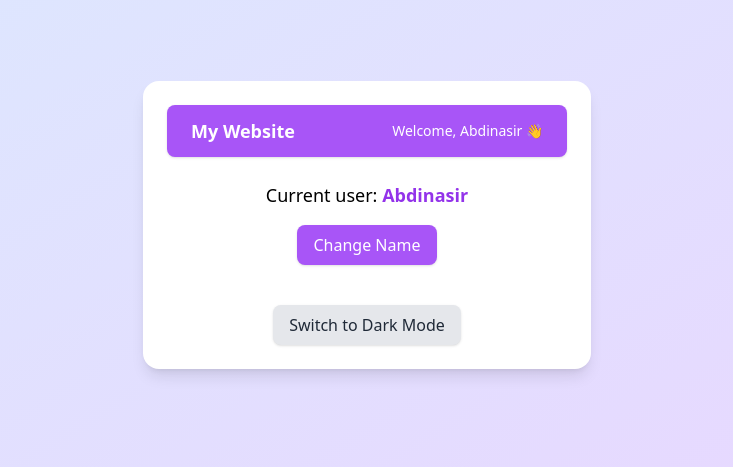
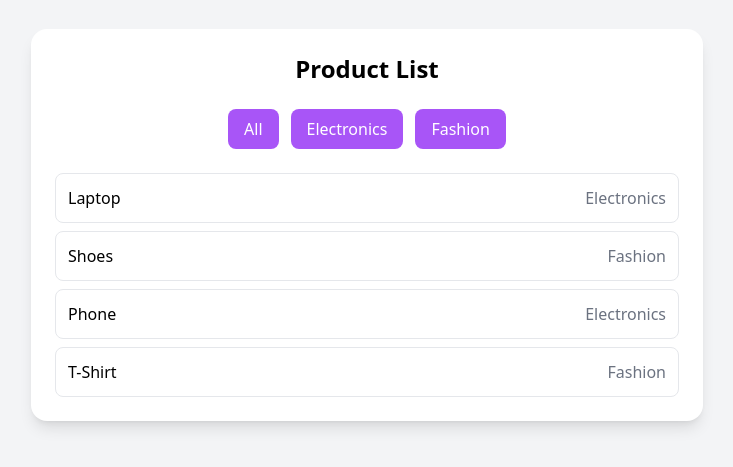
Before and after one commit to Cabdinasir64/Hooks, a React (Vite) app: page / in a window 1280 px wide. Shown: the part 175-642 px from the top of the page, without its empty margins (273-1006 px from the left). Built offline with nearby package versions, Linux system fonts and the light colour scheme.

Commit message:
this is example3 of UseContext with react hooks

```diff
--- a/src/App.jsx
+++ b/src/App.jsx
@@ -1,8 +1,8 @@
-import UseContext2  from './useContext/usecontext2';
+import UseContext3  from './useContext/usecontext3';
 
 function App() {
   return (
-    <UseContext2/>
+    <UseContext3/>
   );
 }
 
--- /dev/null
+++ b/src/useContext/usecontext3.jsx
@@ -0,0 +1,75 @@
+import React, { createContext, useContext, useState } from "react";
+
+
+const ProductsContext = createContext();
+
+function UseContext3() {
+    const [products] = useState([
+        { id: 1, name: "Laptop", category: "Electronics" },
+        { id: 2, name: "Shoes", category: "Fashion" },
+        { id: 3, name: "Phone", category: "Electronics" },
+        { id: 4, name: "T-Shirt", category: "Fashion" },
+    ]);
+    const [filteredProducts, setFilteredProducts] = useState(products);
+
+    const filterByCategory = (category) => {
+        if (category === "All") {
+            setFilteredProducts(products);
+        } else {
+            setFilteredProducts(products.filter((p) => p.category === category));
+        }
+    };
+
+    return (
+        <ProductsContext.Provider
+            value={{ products, filteredProducts, filterByCategory }}
+        >
+            <div className="min-h-screen bg-gray-100 p-6 flex items-center justify-center">
+                <div className="bg-white rounded-2xl shadow-lg p-6 w-full max-w-2xl space-y-6">
+                    <h1 className="text-2xl font-bold text-center">Product List</h1>
+                    <FilterButtons />
+                    <ProductList />
+                </div>
+            </div>
+        </ProductsContext.Provider>
+    );
+}
+
+function FilterButtons() {
+    const { filterByCategory } = useContext(ProductsContext);
+
+    return (
+        <div className="flex gap-3 justify-center">
+            {["All", "Electronics", "Fashion"].map((cat) => (
+                <button
+                    key={cat}
+                    onClick={() => filterByCategory(cat)}
+                    className="px-4 py-2 bg-purple-500 text-white rounded-lg hover:bg-purple-600 transition"
+                >
+                    {cat}
+                </button>
+            ))}
+        </div>
+    );
+}
+
+
+function ProductList() {
+    const { filteredProducts } = useContext(ProductsContext);
+
+    return (
+        <ul className="space-y-2">
+            {filteredProducts.map((product) => (
+                <li
+                    key={product.id}
+                    className="border p-3 rounded-lg flex justify-between"
+                >
+                    <span>{product.name}</span>
+                    <span className="text-gray-500">{product.category}</span>
+                </li>
+            ))}
+        </ul>
+    );
+}
+
+export default UseContext3;
```
